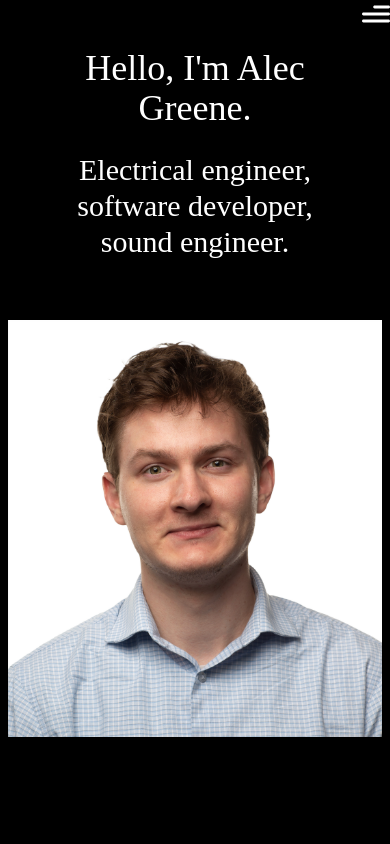
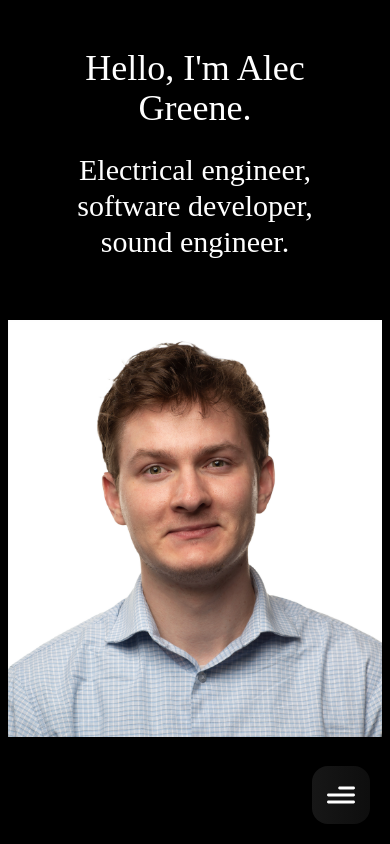
Before and after one commit to acgreene/alecgreene, a React (Vite) app: page / in a window 390 px wide. Shown: the top 844 px of the page. Built offline with nearby package versions, Linux system fonts and the light colour scheme.

Commit message:
made mobile nav bar into a button.

```diff
--- a/src/components/NavBar.tsx
+++ b/src/components/NavBar.tsx
@@ -131,12 +131,15 @@ const NavBar = () => {
         </div>
       </div>
       {/* toggle icon */}
-      <img
-        src={toggle ? close : menu}
-        alt="menu"
-        className="w-[28px] h-[28px] top-0 right-0 z-50 fixed sm:hidden"
-        onClick={() => setToggle((prev) => !prev)}
-      />
+      <div className="flex justify-center items-center w-[58px] h-[58px] bottom-5 right-5 fixed sm:hidden z-50">
+        <div className="w-full h-full rounded-2xl bg-gradient-to-r from-neutral-800 to-neutral-900 opacity-60"></div>
+        <img
+          src={toggle ? close : menu}
+          alt="menu"
+          className="absolute w-[28px] h-[28px]"
+          onClick={() => setToggle((prev) => !prev)}
+        />
+      </div>
     </>
   );
 };
```
